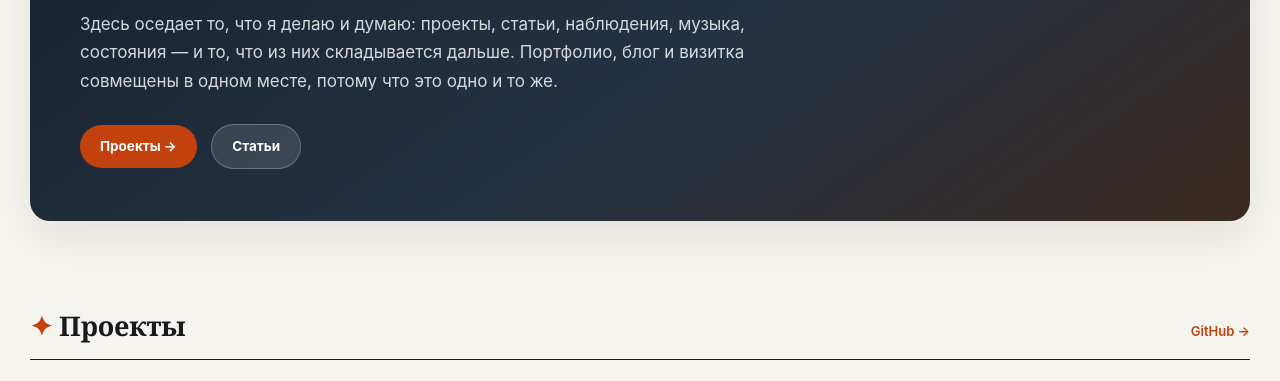
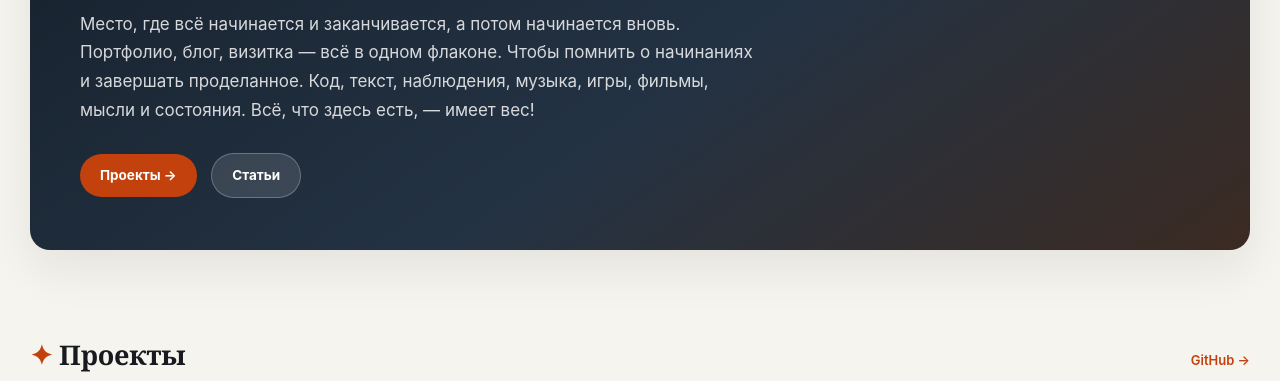
Before and after one commit to ArcheonZero/archeonzero.github.io, a plain HTML site: page index.html in a window 1280 px wide. Shown: the part 404-785 px from the top of the page. Drawn offline with Linux system fonts and the light colour scheme.

Commit message:
correction text

```diff
--- a/index.html
+++ b/index.html
@@ -200,10 +200,11 @@
                 <span class="badge">пространство</span>
                 <h1 class="hero-title">Точка <span class="h-accent">сборки</span></h1>
                 <p class="hero-excerpt">
-                    Здесь оседает то, что я делаю и думаю: проекты, статьи,
-                    наблюдения, музыка, состояния — и то, что из них складывается
-                    дальше. Портфолио, блог и визитка совмещены в одном месте,
-                    потому что это одно и то же.
+                    Место, где всё начинается и заканчивается, а потом начинается вновь.
+                    Портфолио, блог, визитка — всё в одном флаконе. Чтобы помнить
+                    о начинаниях и завершать проделанное. Код, текст, наблюдения,
+                    музыка, игры, фильмы, мысли и состояния.
+                    Всё, что здесь есть, — имеет вес!
                 </p>
                 <div class="hero-links">
                     <a href="#proekty">Проекты →</a>
```
